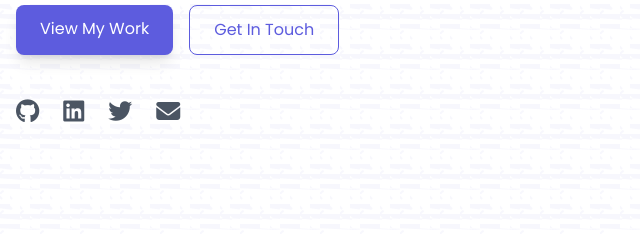
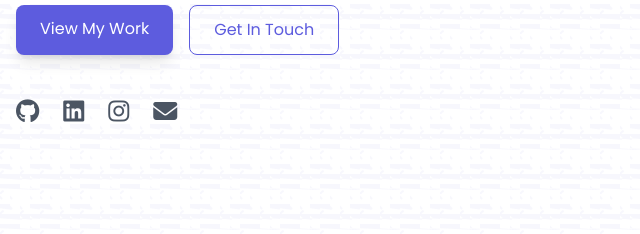
Before and after one commit to jamal-sareea25/protofile, a plain HTML site: page index.html in a window 1280 px wide. Shown: the part 566-800 px from the top of the page, 0-640 px from the left. Drawn offline with nearby package versions, Linux system fonts and the light colour scheme.

Commit message:
Update index.html

```diff
--- a/index.html
+++ b/index.html
@@ -238,17 +238,17 @@
                         </a>
                     </div>
 
-                    <div class="flex items-center gap-6 mt-10">
+                  <div class="flex items-center gap-6 mt-10">
                         <a href="https://jamal-sareea25.github.io/protofile/" class="text-gray-600 dark:text-gray-400 hover:text-primary dark:hover:text-primary-light transition">
                             <i class="fab fa-github text-2xl"></i>
                         </a>
-                        <a href="https://www.linkedin.com/in/jamal-sareea-0b3b62261 " class="text-gray-600 dark:text-gray-400 hover:text-primary dark:hover:text-primary-light transition">
+                        <a href="https://www.linkedin.com/in/jamal-sareea-0b3b62261" class="text-gray-600 dark:text-gray-400 hover:text-primary dark:hover:text-primary-light transition">
                             <i class="fab fa-linkedin text-2xl"></i>
                         </a>
-                        <a href="#" class="text-gray-600 dark:text-gray-400 hover:text-primary dark:hover:text-primary-light transition">
-                            <i class="fab fa-twitter text-2xl"></i>
+                        <a href="https://www.instagram.com/jam_sa1" class="text-gray-600 dark:text-gray-400 hover:text-primary dark:hover:text-primary-light transition">
+                            <i class="fab fa-instagram text-2xl"></i>
                         </a>
-                        <a  type="email" href="jamalsareea@gmail.com" class="text-gray-600 dark:text-gray-400 hover:text-primary dark:hover:text-primary-light transition">
+                        <a href="mailto:jamalsareea@gmail.com" class="text-gray-600 dark:text-gray-400 hover:text-primary dark:hover:text-primary-light transition">
                             <i class="fas fa-envelope text-2xl"></i>
                         </a>
                     </div>
```
